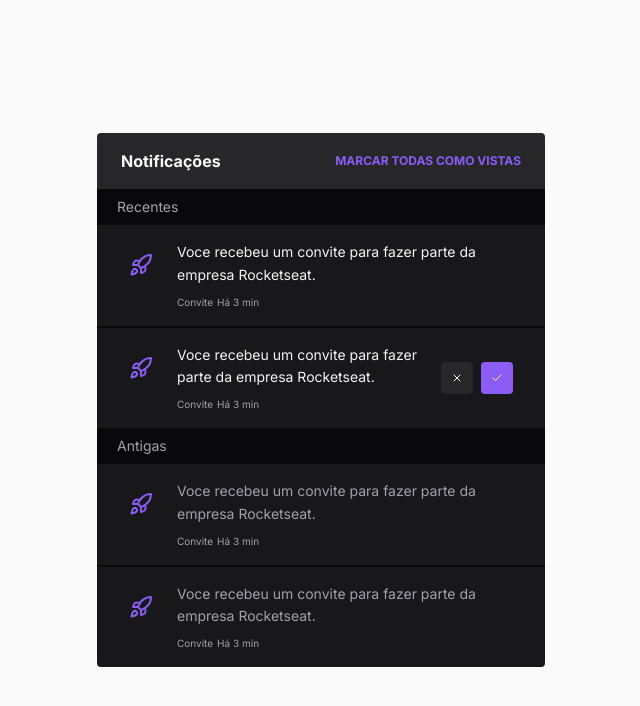
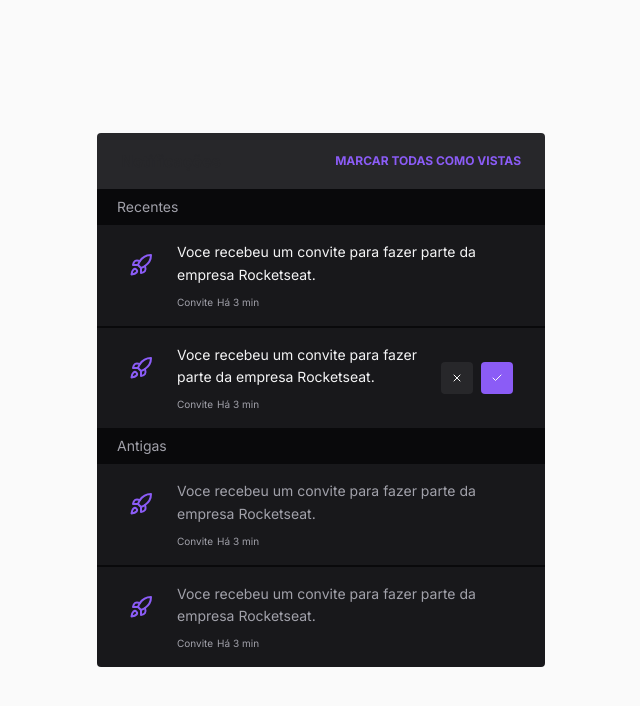
Before and after one commit to AlexMarquesAlves/widget-notification, a Next.js app: page / in a window 1280 px wide. Shown: the top 706 px of the page, without its empty margins (319-959 px from the left). Built offline with nearby package versions, Linux system fonts and the light colour scheme.

Commit message:
Change text color in Home and Widget components; update Home background color
* Home component: change text color to dark text-zinc-800 during light mode and light text-zinc-50 during dark mode
* Widget

```diff
--- a/src/app/page.tsx
+++ b/src/app/page.tsx
@@ -2,7 +2,7 @@
 
 export default function Home() {
   return (
-    <main className="h-screen bg-zinc-50 dark:bg-black flex items-center justify-center text-zinc-50">
+    <main className="h-screen bg-zinc-50 dark:bg-black flex items-center justify-center text-zinc-800 dark:text-zinc-50">
       <Widget></Widget>
     </main>
   )
```
